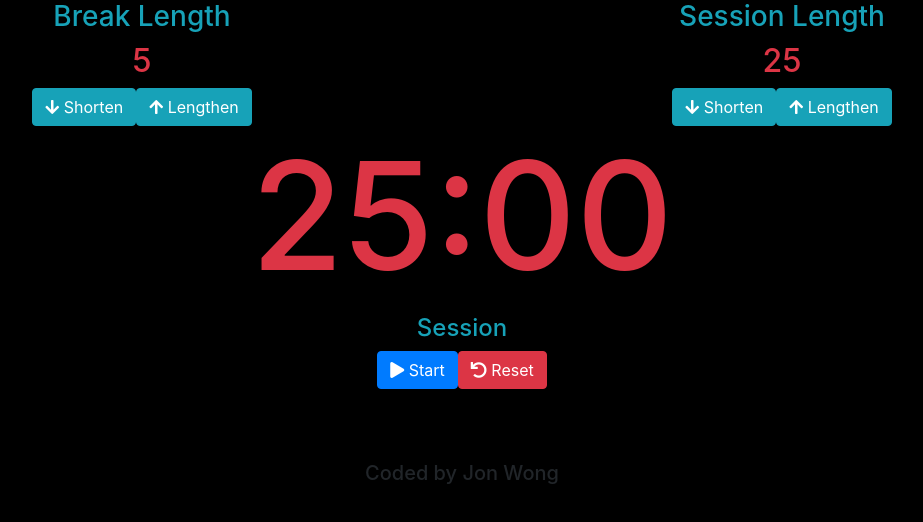
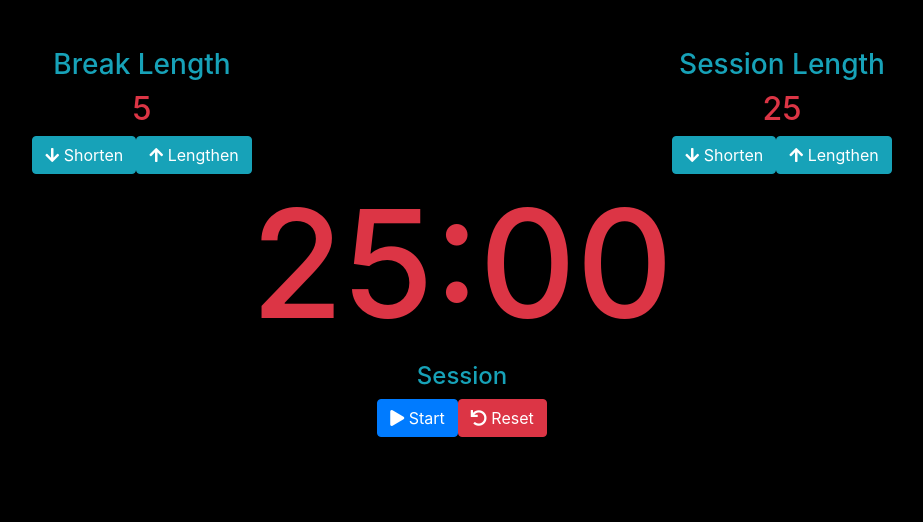
Before and after one commit to SpiffyUrsa/productivity-timer, a React (Create React App) app: page / in a window 1280 px wide. Shown: the top 522 px of the page, without its empty margins (178-1101 px from the left). Built offline with nearby package versions, Linux system fonts and the light colour scheme.

Commit message:
Added docstrings

```diff
--- a/src/App.js
+++ b/src/App.js
@@ -5,6 +5,19 @@ import SessionLength from "./SessionLength.js";
 import Timer from "./Timer.js";
 import beep from "./beep.wav";
 
+/** App Component
+ *
+ *  State:
+ *    breakLength: An integer describing how long a break is.
+ *    sessionLength: An integer describing how long a session is.
+ *    timerMinutes: An integer describing the current minute time.
+ *    timerSeconds: An integer describing the current seconds.
+ *    ticking: Boolean for whether the timer is counting down.
+ *    timerType: String describing what the timer is currently counting down.
+ *    reset: Boolean for whether to reset the timer.
+ *
+ *  App -> (BreakLength, SessionLength, Timer)
+ */
 
 class App extends React.Component {
   constructor(props) {
@@ -130,7 +143,7 @@ class App extends React.Component {
     }
 
     return (
-      <div className="container-fluid">
+      <div className="App container-fluid pt-5">
         <div className="row">
           <div className = "col-md-6 text-center">
              <BreakLength
@@ -158,11 +171,6 @@ class App extends React.Component {
               timerType={this.state.timerType}
             />
           </div>
-        {/* <audio id="beep" src="https://goo.gl/65cBl1" preload="auto" /> */}
-          <br />
-          <br />
-          <br />
-        <h5 className="text-center">Coded by Jon Wong</h5>
       </div>
     )
   }
```
Also changed, not shown: src/BreakLength.js (+10 -0 lines).
